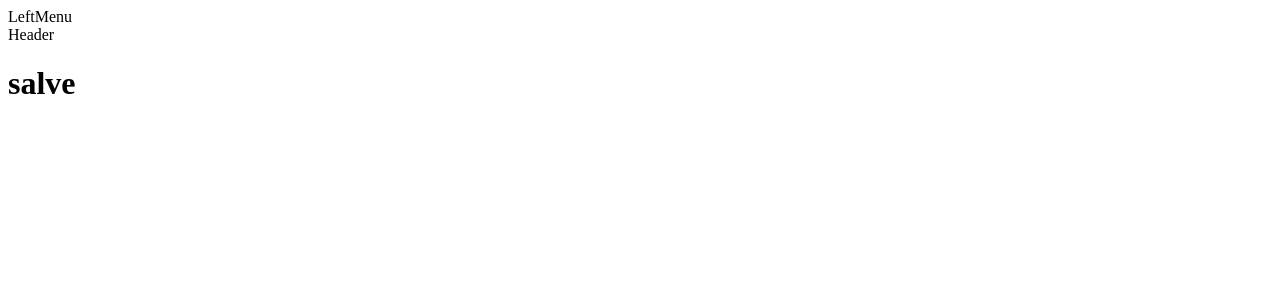
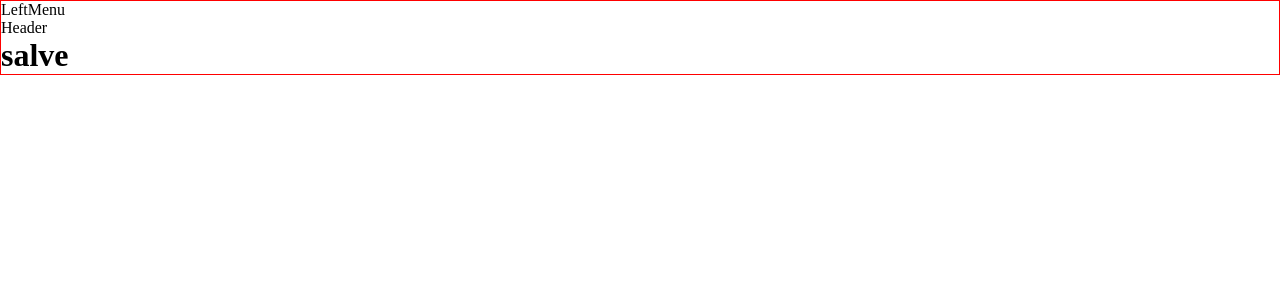
Before and after one commit to VictorMarques98/VW-Dash-FrontEnd, a React (Create React App) app: page /#/dashboard in a window 1280 px wide. Shown: the top 300 px of the page. Built offline with nearby package versions, Linux system fonts and the light colour scheme.

Commit message:
[*]set scss configs and create scss files

```diff
--- a/src/pages/Layout/index.jsx
+++ b/src/pages/Layout/index.jsx
@@ -9,6 +9,9 @@ import Dashboard from '../Dashboard';
 // Components
 import Header from '../../components/Header';
 import LeftMenu from '../../components/LeftMenu';
+
+// Style
+import '../../scss/general.scss';
 
 function Layout () {
 
--- /dev/null
+++ b/src/scss/general.scss
@@ -0,0 +1,5 @@
+@import "layout/layout";
+@import "pages/dashboard";
+@import "settings/colors";
+@import "settings/fonts";
+@import "settings/global";
--- /dev/null
+++ b/src/scss/layout/_layout.scss
@@ -0,0 +1,3 @@
+.App {
+  border: solid 1px red;
+}
--- /dev/null
+++ b/src/scss/settings/_global.scss
@@ -0,0 +1,5 @@
+* {
+  box-sizing: border-box;
+  padding: 0;
+  margin: 0;
+}
```
Also changed, not shown: src/scss/settings/_colors.scss (added), src/scss/settings/_fonts.scss (added).
